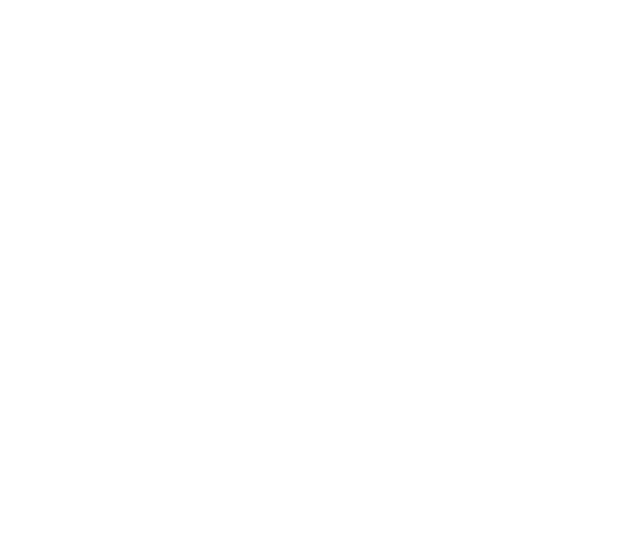
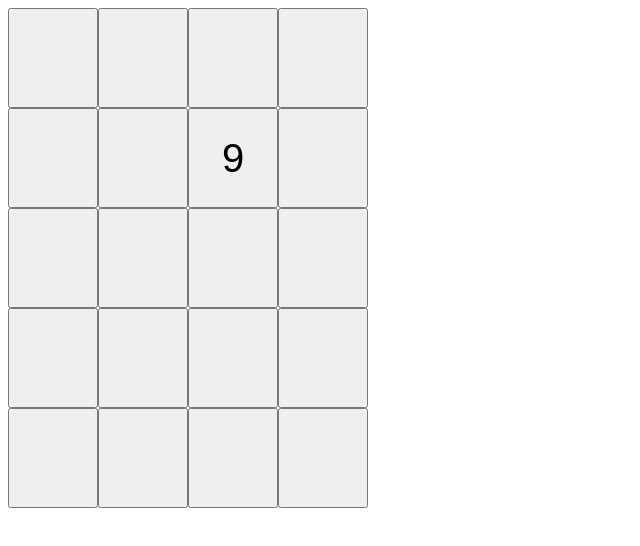
Before and after one commit to selman-sezer/odin_project, a plain HTML site: page Projects/Calculator/index.html in a window 1280 px wide. Shown: the whole page, without its empty margins (0-640 px from the left). Drawn offline with Linux system fonts and the light colour scheme.

Commit message:
Calculator Implement the basic function in script Add basic styles to CSS Create the basic HTML structure

```diff
--- a/Projects/Calculator/index.html
+++ b/Projects/Calculator/index.html
@@ -9,5 +9,39 @@
 </head>
 <body>
 
+    <div class="mainFrame">
+        <div class="firstCol">
+            <button class="btn" id="ac"></button>
+            <button class="btn" id="seven"></button>
+            <button class="btn" id="four"></button>
+            <button class="btn" id="one"></button>
+            <button class="btn" id="placeholder"></button>
+        </div>
+
+        <div class="secondCol">
+            <button class="btn" id="div"></button>
+            <button class="btn" id="eight"></button>
+            <button class="btn" id="five"></button>
+            <button class="btn" id="two"></button>
+            <button class="btn" id="zero"></button>
+        </div>
+
+        <div class="thirdCol">
+            <button class="btn" id="modular"></button>
+            <button class="btn" id="nine">9</button>
+            <button class="btn" id="six"></button>
+            <button class="btn" id="three"></button>
+            <button class="btn" id="point"></button>
+        </div>
+
+        <div class="fourthCol">
+            <button class="btn" id="div"></button>
+            <button class="btn" id="mult"></button>
+            <button class="btn" id="sub"></button>
+            <button class="btn" id="add"></button>
+            <button class="btn" id="calc"></button>
+        </div>
+    </div>
+
 </body>
 </html>
--- a/Projects/Calculator/script.js
+++ b/Projects/Calculator/script.js
@@ -0,0 +1,18 @@
+// OPERATIONS
+const add = function(a,b) {
+	return a+b
+};
+
+const subtract = function(a,b) {
+	return a-b
+};
+
+
+const multiply = function(args) {
+  return args.reduce((a,b)=> { return a*b}, 1);
+};
+
+const div = function(a,b)
+{
+    return a/b;
+}
--- a/Projects/Calculator/styles.css
+++ b/Projects/Calculator/styles.css
@@ -0,0 +1,25 @@
+.mainFrame
+{
+
+    display: flex;
+    justify-content: space-evenly;
+    height: 500px;
+    width: 360px;
+}
+
+.firstCol,
+.secondCol,
+.thirdCol,
+.fourthCol{
+    flex: 1;
+    display: flex;
+    flex-direction: column;
+    justify-content: space-evenly;
+}
+
+.btn
+{
+    flex: 1;
+    text-align: center;
+    font-size: 40px;
+}
```
